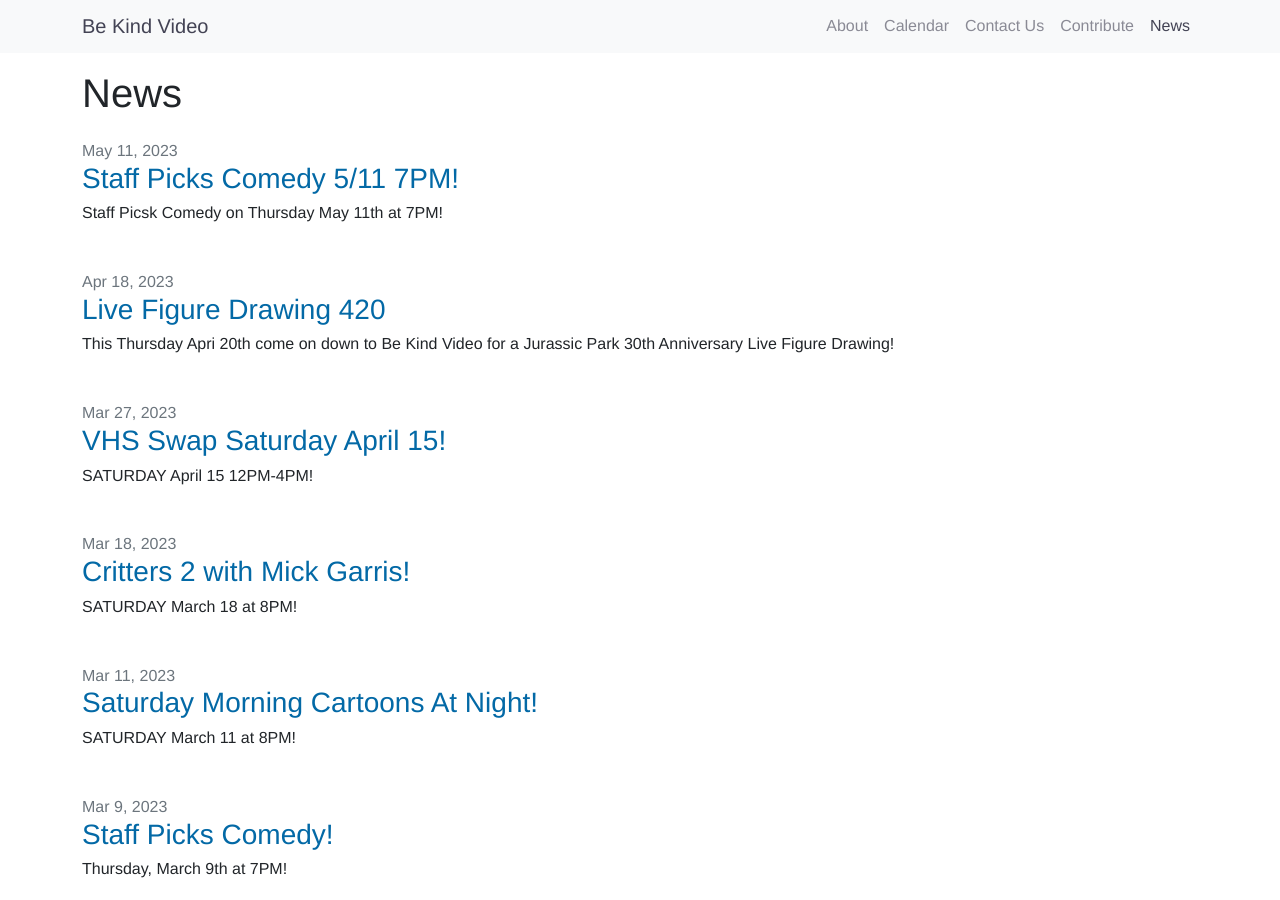
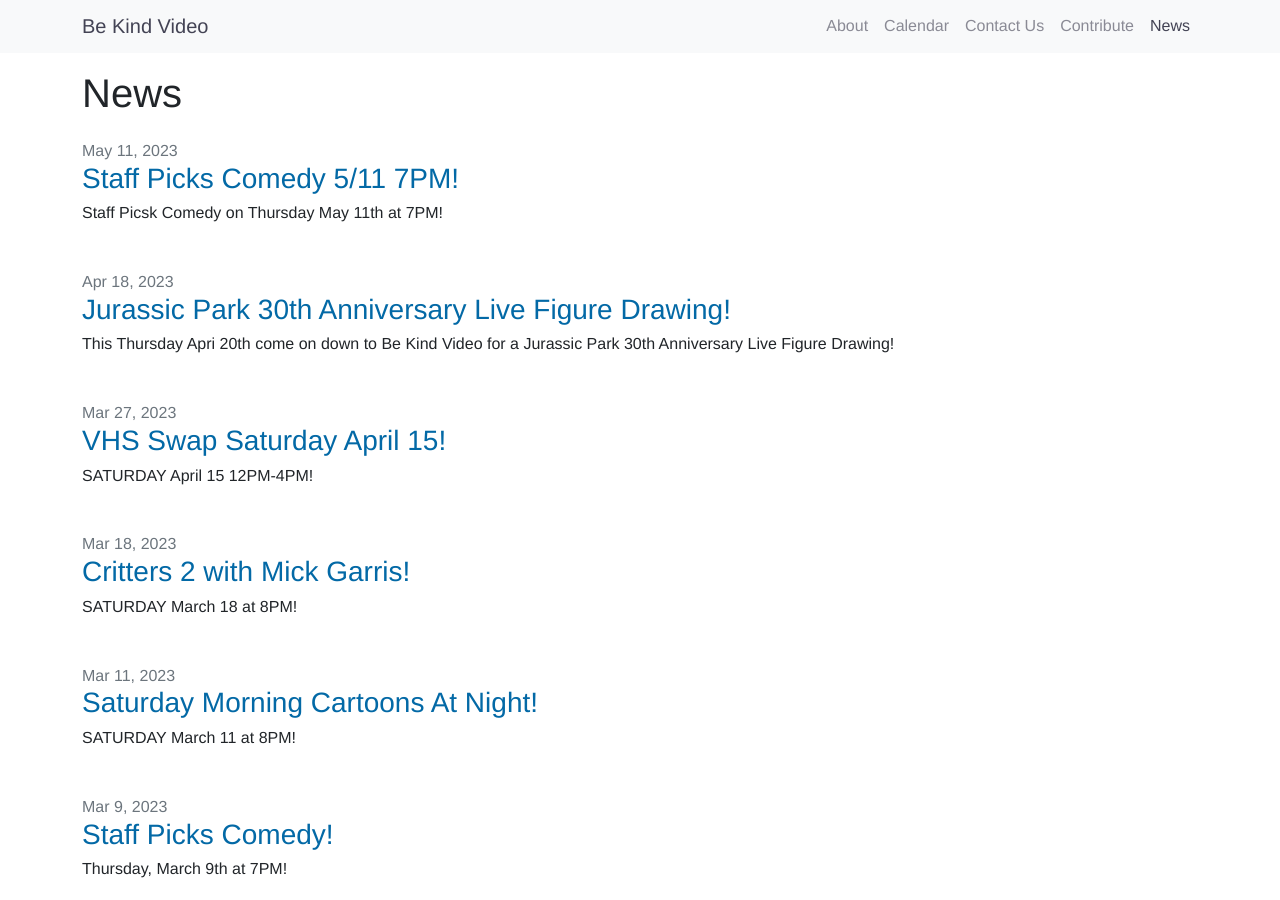
Before and after one commit to arenoir/be-kind-video, a Jekyll site: the page built from news.markdown, in a window 1280 px wide and 900 px high. Built offline with Jekyll 4.4.1, drawn with Linux system fonts in a browser that asks for light colours.

Commit message:
Update 2023-04-18-Live-Figure-Drawing-420.md
fix meta data

```diff
--- a/_posts/2023-04-18-Live-Figure-Drawing-420.md
+++ b/_posts/2023-04-18-Live-Figure-Drawing-420.md
@@ -1,3 +1,8 @@
+---
+layout: post
+title:  "Jurassic Park 30th Anniversary Live Figure Drawing!"
+categories: events
+---
 This Thursday Apri 20th come on down to Be Kind Video for a Jurassic Park 30th Anniversary Live Figure Drawing!
 
 We will have a model in costume for you to draw.
```
